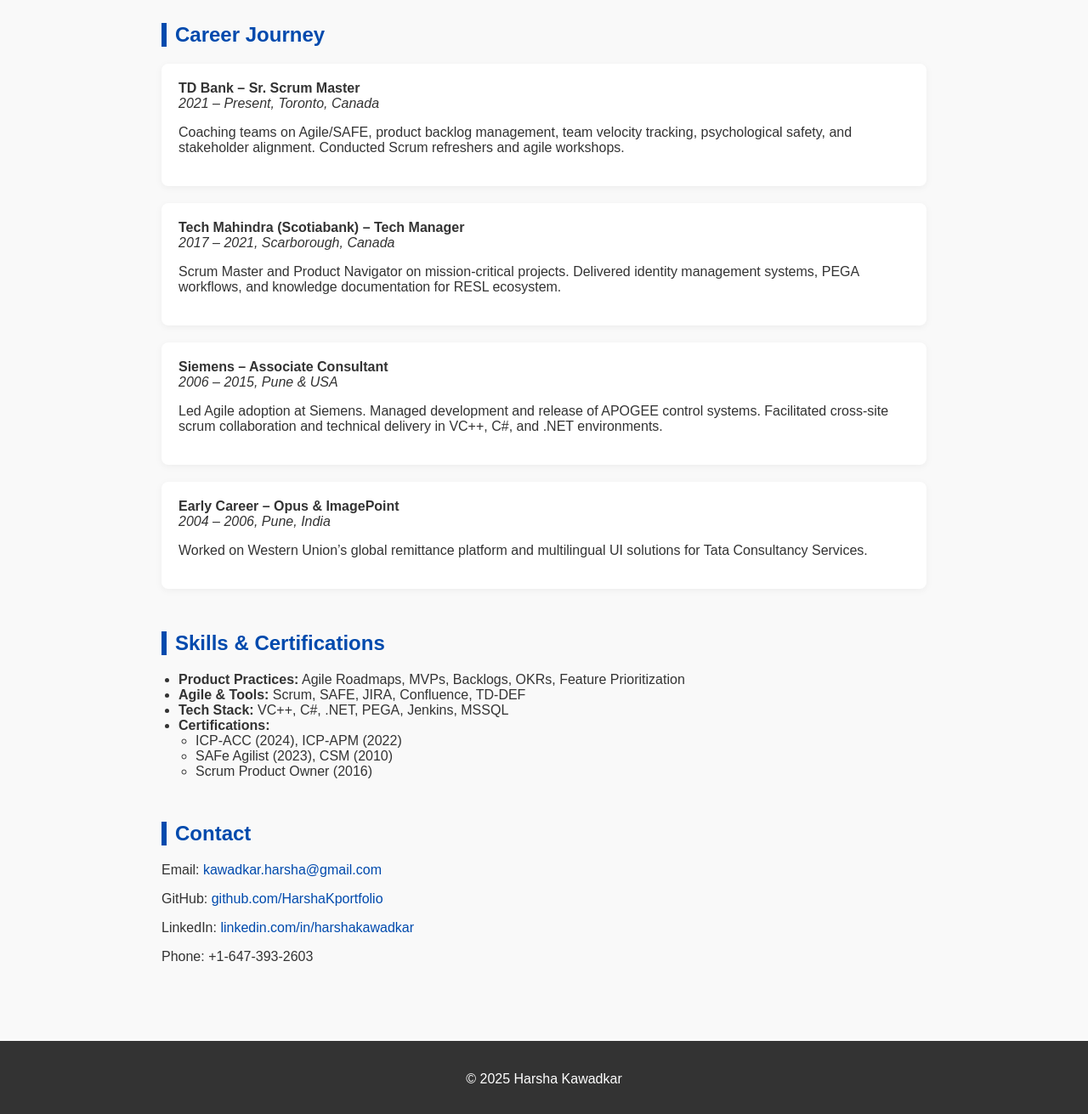
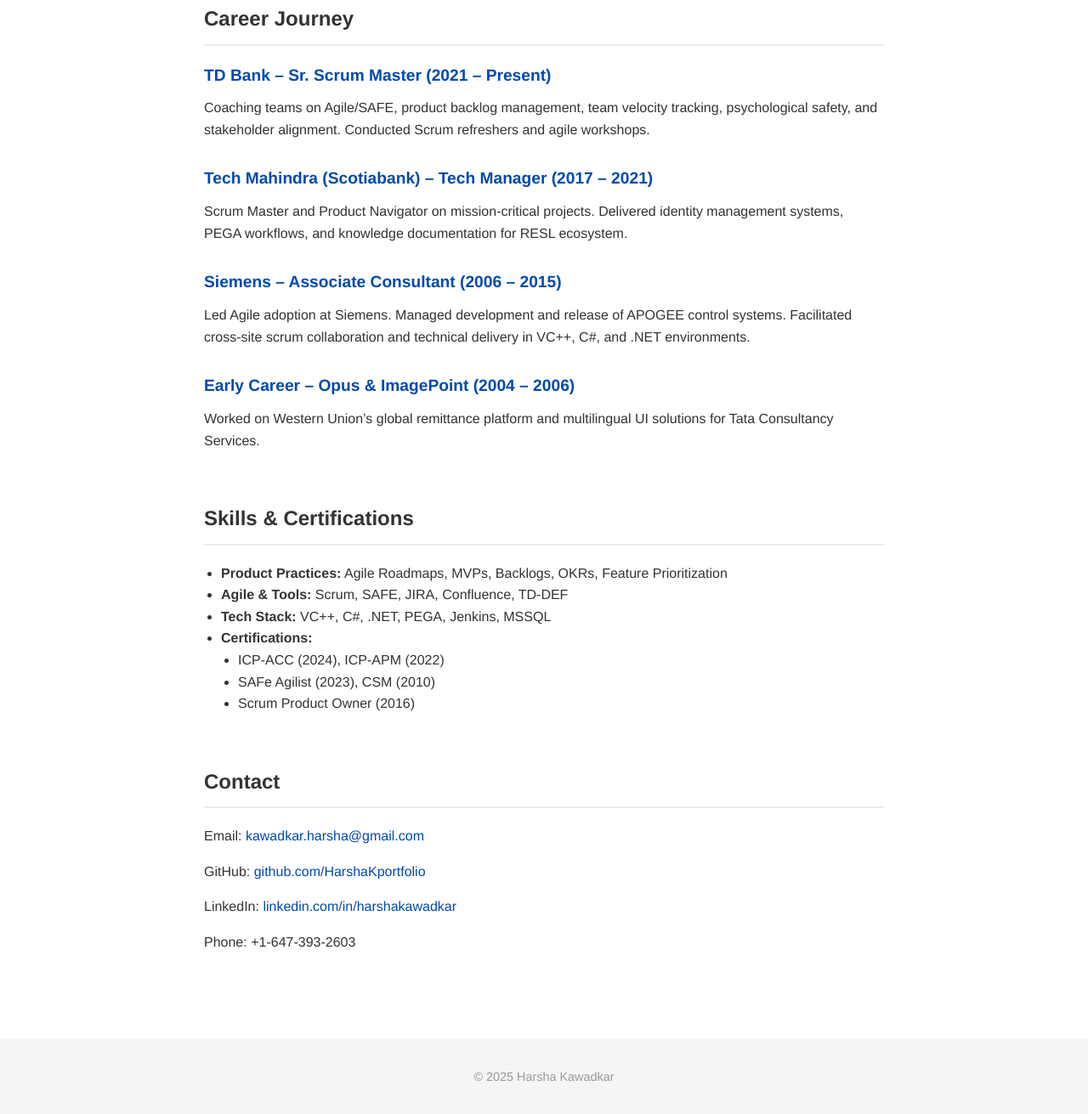
Before and after one commit to HarshaKportfolio/HarshaK, a plain HTML site: page index.html in a window 1280 px wide. Shown: the part 1169-2480 px from the top of the page at 85% size. Drawn offline with Linux system fonts and the light colour scheme.

Commit message:
Update index.html

```diff
--- a/index.html
+++ b/index.html
@@ -3,23 +3,72 @@
 <head>
   <meta charset="UTF-8" />
   <meta name="viewport" content="width=device-width, initial-scale=1.0"/>
-  <title>Harsha Kawadkar | Product Manager Portfolio</title>
+  <title>Harsha Kawadkar | Product Manager</title>
   <style>
-    body { font-family: Arial, sans-serif; margin: 0; background: #f9f9f9; color: #333; }
-    header { background: #004aad; color: white; padding: 50px 20px; text-align: center; }
-    header h1 { margin: 0; font-size: 3em; }
-    header p { font-size: 1.3em; }
-
-    .container { padding: 40px 20px; max-width: 900px; margin: auto; }
-
-    .section { margin-bottom: 50px; }
-    .section h2 { border-left: 6px solid #004aad; padding-left: 10px; color: #004aad; }
-
-    .card { background: white; padding: 20px; margin-top: 20px; border-radius: 8px; box-shadow: 0 2px 8px rgba(0,0,0,0.05); }
-
-    footer { text-align: center; padding: 20px; background: #333; color: white; }
-    a { color: #004aad; text-decoration: none; }
-    ul { padding-left: 20px; }
+    body {
+      font-family: 'Helvetica Neue', Helvetica, Arial, sans-serif;
+      margin: 0;
+      padding: 0;
+      background-color: #ffffff;
+      color: #333333;
+      line-height: 1.6;
+    }
+    header {
+      padding: 60px 20px;
+      text-align: center;
+      background-color: #f5f5f5;
+    }
+    header h1 {
+      margin: 0;
+      font-size: 3em;
+    }
+    header p {
+      font-size: 1.2em;
+      color: #666666;
+    }
+    .container {
+      max-width: 800px;
+      margin: 0 auto;
+      padding: 40px 20px;
+    }
+    section {
+      margin-bottom: 60px;
+    }
+    section h2 {
+      font-size: 1.5em;
+      border-bottom: 2px solid #eaeaea;
+      padding-bottom: 10px;
+      margin-bottom: 20px;
+    }
+    .project, .experience {
+      margin-bottom: 30px;
+    }
+    .project h3, .experience h3 {
+      margin: 0 0 10px 0;
+      font-size: 1.2em;
+      color: #004aad;
+    }
+    .project p, .experience p {
+      margin: 0;
+    }
+    ul {
+      list-style-type: disc;
+      padding-left: 20px;
+    }
+    footer {
+      text-align: center;
+      padding: 20px;
+      background-color: #f5f5f5;
+      color: #999999;
+      font-size: 0.9em;
+    }
+    a {
+      color: #004aad;
+      text-decoration: none;
+    }
+    a:hover {
+      text-decoration: underline;
+    }
   </style>
 </head>
 <body>
@@ -31,64 +80,60 @@
 
   <div class="container">
 
-    <section class="section" id="about">
+    <section id="about">
       <h2>About Me</h2>
       <p>I am a people-centric Agile Coach and Product Manager with over 20 years in IT and 8+ years in Agile. I started my career as a VC++ and .NET developer, evolved into a Scrum Master, and now operate as a Product Manager driving digital transformation. I specialize in delivering high-value, user-centric products and empowering agile teams to achieve excellence.</p>
     </section>
 
-    <section class="section" id="portfolio">
+    <section id="portfolio">
       <h2>Product & Project Highlights</h2>
 
-      <div class="card">
+      <div class="project">
         <h3>Authentication Security Projects @ TD Bank</h3>
         <p>Led multiple enterprise-level authentication initiatives under the Enterprise Protect domain. Drove Agile delivery using both TD Agile and SAFE frameworks. Contributed to pre-PI planning and led backlog schema design in Jira.</p>
       </div>
 
-      <div class="card">
+      <div class="project">
         <h3>OpenAM SSO Migration @ Scotiabank</h3>
         <p>Oversaw migration of 80+ applications from OpenSSO to OpenAM for Scotiabank. Used Jenkins pipelines for CI/CD. Managed cross-functional teams and stakeholder engagement throughout the DevOps cycle.</p>
       </div>
 
-      <div class="card">
+      <div class="project">
         <h3>Workflow Automation Using PEGA</h3>
         <p>Built multiple PEGA-based case management solutions including Outstanding Fund Transfers, Document Workflow, and OPCC-CMS. Helped modernize legacy processes with agile-first delivery models.</p>
       </div>
 
-      <div class="card">
+      <div class="project">
         <h3>Mortgage Ecosystem Knowledge Platform</h3>
         <p>Led development of a knowledge platform for mortgage application mapping. Used ArchiMate to document functional dependencies across Scotiabank’s lending ecosystem.</p>
       </div>
     </section>
 
-    <section class="section" id="experience">
+    <section id="experience">
       <h2>Career Journey</h2>
 
-      <div class="card">
-        <strong>TD Bank – Sr. Scrum Master</strong><br/>
-        <em>2021 – Present, Toronto, Canada</em>
+      <div class="experience">
+        <h3>TD Bank – Sr. Scrum Master (2021 – Present)</h3>
         <p>Coaching teams on Agile/SAFE, product backlog management, team velocity tracking, psychological safety, and stakeholder alignment. Conducted Scrum refreshers and agile workshops.</p>
       </div>
 
-      <div class="card">
-        <strong>Tech Mahindra (Scotiabank) – Tech Manager</strong><br/>
-        <em>2017 – 2021, Scarborough, Canada</em>
+      <div class="experience">
+        <h3>Tech Mahindra (Scotiabank) – Tech Manager (2017 – 2021)</h3>
         <p>Scrum Master and Product Navigator on mission-critical projects. Delivered identity management systems, PEGA workflows, and knowledge documentation for RESL ecosystem.</p>
       </div>
 
-      <div class="card">
-        <strong>Siemens – Associate Consultant</strong><br/>
-        <em>2006 – 2015, Pune & USA</em>
+      <div class="experience">
+        <h3>Siemens – Associate Consultant (2006 – 2015)</h3>
         <p>Led Agile adoption at Siemens. Managed development and release of APOGEE control systems. Facilitated cross-site scrum collaboration and technical delivery in VC++, C#, and .NET environments.</p>
       </div>
 
-      <div class="card">
-        <strong>Early Career – Opus & ImagePoint</strong><br/>
-        <em>2004 – 2006, Pune, India</em>
+      <div class="experience">
+        <h3>Early Career – Opus & ImagePoint (2004 – 2006)</h3>
         <p>Worked on Western Union’s global remittance platform and multilingual UI solutions for Tata Consultancy Services.</p>
       </div>
     </section>
 
-    <section class="section" id="skills">
+    <section id="skills">
       <h2>Skills & Certifications</h2>
       <ul>
         <li><strong>Product Practices:</strong> Agile Roadmaps, MVPs, Backlogs, OKRs, Feature Prioritization</li>
@@ -104,7 +149,7 @@
       </ul>
     </section>
 
-    <section class="section" id="contact">
+    <section id="contact">
       <h2>Contact</h2>
       <p>Email: <a href="mailto:kawadkar.harsha@gmail.com">kawadkar.harsha@gmail.com</a></p>
       <p>GitHub: <a href="https://github.com/HarshaKportfolio" target="_blank">github.com/HarshaKportfolio</a></p>
```
